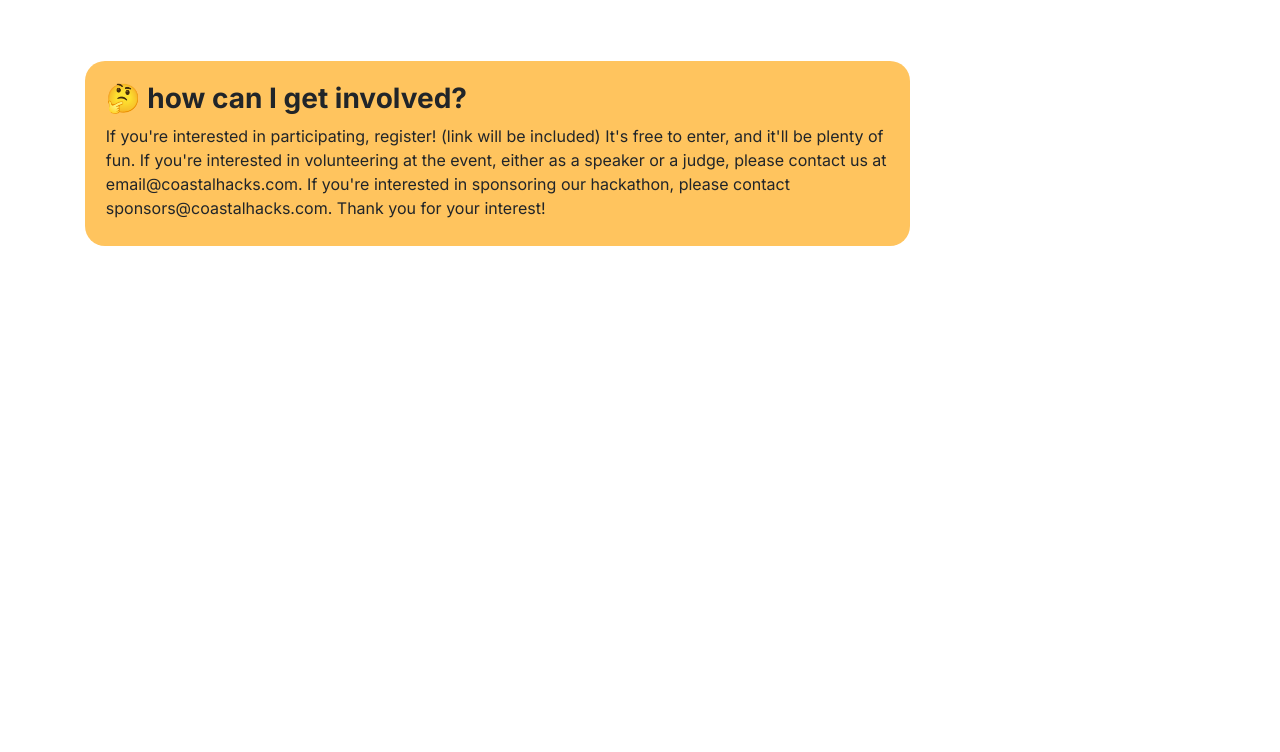
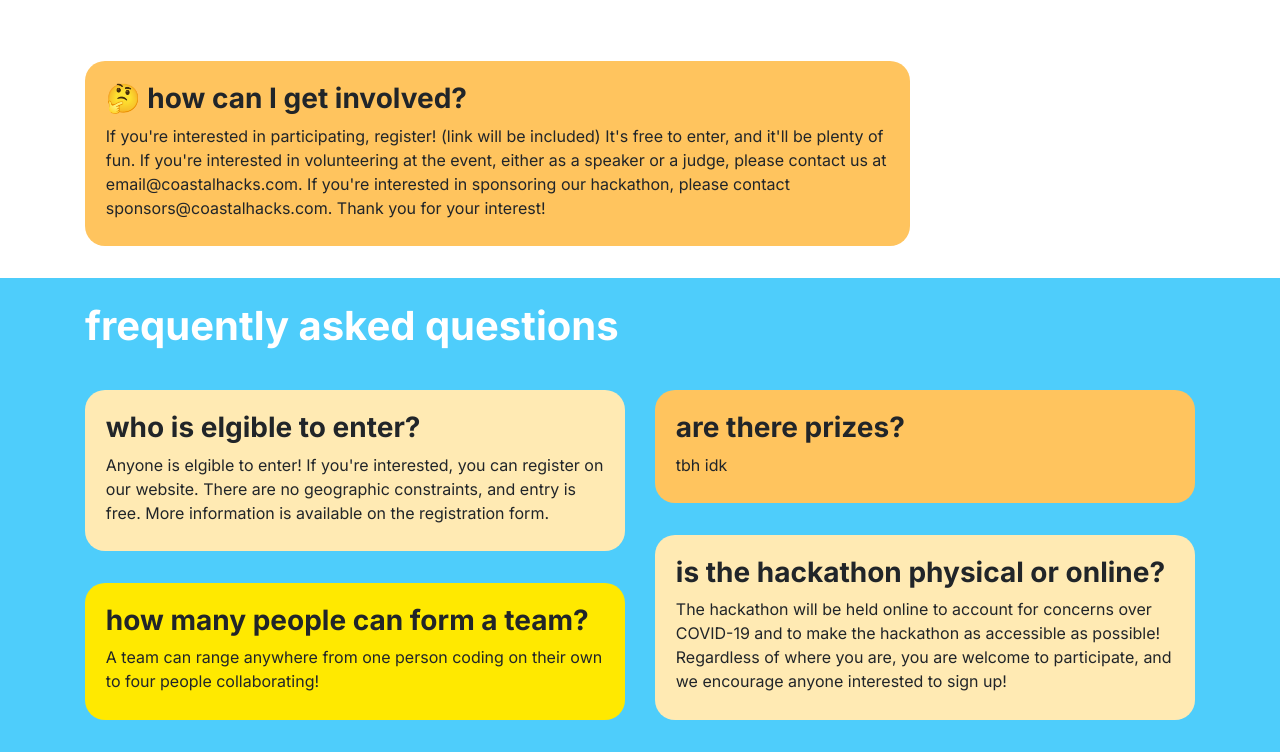
Before and after one commit to CoastalHacks/coastal-hacks, a plain HTML site: page index.html in a window 1280 px wide. Shown: the part 1299-2051 px from the top of the page. Before the commit the page ends 1577 px from the top, so only its background shows below. Drawn offline with nearby package versions, Linux system fonts and the light colour scheme.

Commit message:
Added mock FAQ

```diff
--- a/index.html
+++ b/index.html
@@ -112,7 +112,7 @@
 			<div class="container">
 
 
-				<div class="row">
+			<div class="row">
 
 			<div class="col-lg-9 ">
 				<div class="box">
@@ -164,9 +164,42 @@
 
 			</div>
 
+			</div>
 
+			</section>
 
-			</div>
+			<section id="faq"  style="background-color: #4ECDFB">
+
+				<div class="container">
+					<br /> <!-- not good practices but spacing! -->
+					<h1 style="color: white;"> <strong>  frequently asked questions </strong> </h1>
+					<!-- grid -->
+					<div class="row">
+						<div class="col col-lg-6">
+							<div class="box">
+								<h3> <strong> who is elgible to enter? </strong> </h3>
+								<p> Anyone is elgible to enter! If you're interested, you can register on our website. There are no geographic constraints, and entry is free. More information is available on the registration form.
+							</div>
+							<div class="box2">
+								<h3> <strong> how many people can form a team? </strong> </h3>
+								<p> A team can range anywhere from one person coding on their own to four people collaborating! </p>
+							</div>
+						</div>
+						<div class="col col-lg-6">
+							<div class="box3">
+								<h3> <strong> are there prizes? </strong> </h3>
+								<p> tbh idk </p>
+							</div>
+							<div class="box">
+								<h3> <strong> is the hackathon physical or online? </strong> </h3>
+								<p> The hackathon will be held online to account for concerns over COVID-19 and to make the hackathon as accessible as possible! Regardless of where you are, you are welcome to participate, and we encourage anyone interested to sign up!  </p>
+							</div>
+						</div>
+					</div>
+					<div class="row">
+
+					</div>
+				</div>
 
 			</section>
 
```
